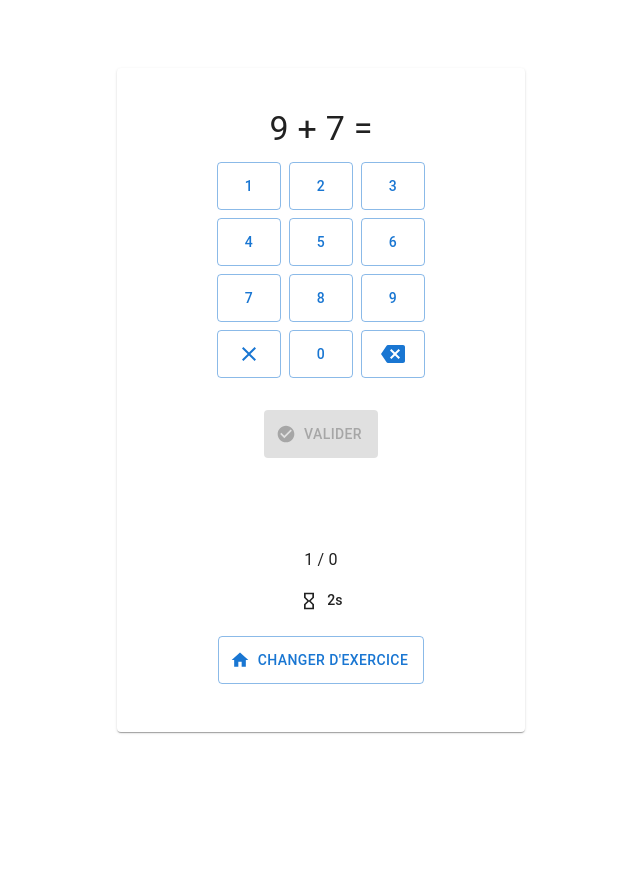
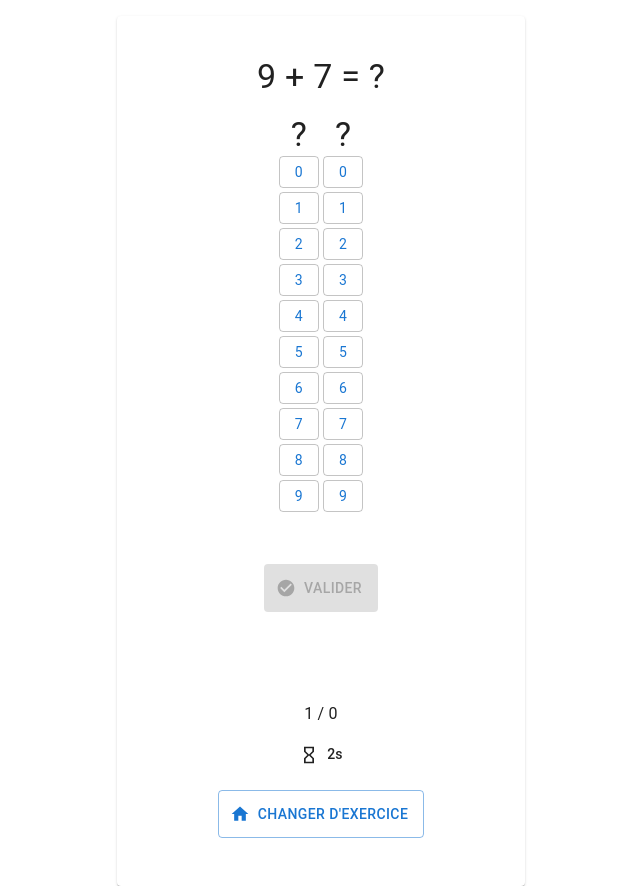
Before and after one commit to maelcornil/classe, a React (Vite) app in the folder classe-app/: page /exercice in a window 1280 px wide. Both pictures are taken after a click on the button "DÉMARRER". Shown: the whole page, without its empty margins (319-959 px from the left). Before the commit the page ends 800 px from the top, so only its background shows below. Built offline with nearby package versions, Linux system fonts and the light colour scheme.

Commit message:
Change numeric keypad

```diff
--- a/classe-app/src/Exercises.tsx
+++ b/classe-app/src/Exercises.tsx
@@ -1,5 +1,12 @@
 import { useState, useEffect, useRef, useCallback } from "react";
-import { Box, Card, CardContent, Typography, Grid, Button } from "@mui/material";
+import {
+  Box,
+  Card,
+  CardContent,
+  Typography,
+  Grid,
+  Button,
+} from "@mui/material";
 import CheckCircleIcon from "@mui/icons-material/CheckCircle";
 import CancelIcon from "@mui/icons-material/Cancel";
 import PlayArrowIcon from "@mui/icons-material/PlayArrow";
@@ -103,7 +110,7 @@ export default function Exercises(): JSX.Element {
   });
 
   const [exercise, setExercise] = useState<Exercise | null>(null);
-  const [input, setInput] = useState("");
+  const [userDigits, setUserDigits] = useState<(number | null)[]>([]);
   const [validated, setValidated] = useState<null | boolean>(null);
   const [currentSeries, setCurrentSeries] = useState(0);
   const [results, setResults] = useState<ExerciseResult[]>([]);
@@ -114,7 +121,6 @@ export default function Exercises(): JSX.Element {
   const timerRef = useRef<NodeJS.Timeout | null>(null);
   const navigate = useNavigate();
 
-  // Charger les paramètres depuis l'URL
   useEffect(() => {
     const searchParams = new URLSearchParams(window.location.search);
     const getInt = (key: string, def: number) =>
@@ -151,8 +157,7 @@ export default function Exercises(): JSX.Element {
     setExerciseAttempts(0);
     setCurrentSeries(1);
     setResults([]);
-    setExercise(
-        generateExercise(
+    const ex = generateExercise(
         params.mind1,
         params.maxd1,
         params.mind2,
@@ -160,9 +165,9 @@ export default function Exercises(): JSX.Element {
         params.minres,
         params.maxres,
         params.operator
-        )
     );
-    setInput("");
+    setExercise(ex);
+    setUserDigits(Array(ex.answer.toString().length).fill(null));
     setValidated(null);
     setTime(0);
     timerRef.current = setInterval(() => setTime((prev) => prev + 1), 1000);
@@ -178,8 +183,9 @@ export default function Exercises(): JSX.Element {
   };
 
   const checkAnswer = () => {
-    if (!exercise || !input) return;
-    const userVal = parseInt(input, 10);
+    if (!exercise) return;
+    const userVal = parseInt(userDigits.map((d) => d ?? "").join(""), 10);
+    if (isNaN(userVal)) return;
 
     let expected: number;
     if (params.hole === 0) {
@@ -192,10 +198,7 @@ export default function Exercises(): JSX.Element {
     setValidated(isCorrect);
     setExerciseAttempts((prev) => prev + 1);
 
-    if (
-        currentSeries === params.series &&
-        (isCorrect || params.mode === 0)
-    )
+    if (currentSeries === params.series && (isCorrect || params.mode === 0))
       stopTimer();
   };
 
@@ -207,7 +210,7 @@ export default function Exercises(): JSX.Element {
         ...prev,
         {
           ...exercise,
-          userAnswer: parseInt(input, 10),
+          userAnswer: parseInt(userDigits.map((d) => d ?? "").join(""), 10),
           correct: validated,
           attempts: exerciseAttempts,
         },
@@ -219,8 +222,7 @@ export default function Exercises(): JSX.Element {
       return;
     }
 
-    setExercise(
-        generateExercise(
+    const ex = generateExercise(
         params.mind1,
         params.maxd1,
         params.mind2,
@@ -228,24 +230,17 @@ export default function Exercises(): JSX.Element {
         params.minres,
         params.maxres,
         params.operator
-        )
     );
-    setInput("");
+    setExercise(ex);
+    setUserDigits(Array(ex.answer.toString().length).fill(null));
     setExerciseAttempts(0);
     setValidated(null);
     setCurrentSeries((prev) => prev + 1);
   };
 
-  const handleNumberClick = (num: number) => {
-    setInput((prev) =>
-        params.line === 0 ? num.toString() + prev : prev + num.toString()
-    );
-  };
-
-  const handleBackspace = () => setInput((prev) => prev.slice(0, -1));
-  const handleClear = () => setInput("");
   const restartExercise = () => {
-    setInput("");
+    if (!exercise) return;
+    setUserDigits(Array(exercise.answer.toString().length).fill(null));
     setValidated(null);
   };
 
@@ -268,9 +263,10 @@ export default function Exercises(): JSX.Element {
           sx={{
             display: "flex",
             justifyContent: "center",
-            alignItems: "center",
+            alignItems: "flex-start",
             width: "100vw",
-            height: "100vh",
+            minHeight: "100vh",
+            pt: 2,
           }}
       >
         <Card sx={{ p: 3, minWidth: 360, textAlign: "center" }}>
@@ -291,8 +287,10 @@ export default function Exercises(): JSX.Element {
                   {params.line === 1 ? (
                       <Typography translate="no" variant="h4" gutterBottom>
                         {exercise.a} {operatorSymbol}{" "}
-                        {params.hole === 1 ? input || "?" : exercise.b} ={" "}
-                        {params.hole === 0 ? input || " " : exercise.answer}
+                        {params.hole === 1
+                            ? userDigits.join("") || "?"
+                            : exercise.b}{" "}
+                        = {params.hole === 1 ? exercise.b : "?"}
                       </Typography>
                   ) : (
                       <Box display="inline-block" textAlign="right" mb={2}>
@@ -310,18 +308,50 @@ export default function Exercises(): JSX.Element {
                             }}
                         />
                         <Typography variant="h4" translate="no">
-                          {input || <span>&nbsp;</span>}
+                          {userDigits.join("") || <span>&nbsp;</span>}
                         </Typography>
                       </Box>
                   )}
 
+                  <Box display="flex" justifyContent="center" gap={0.5} mt={2}>
+                    {exercise.answer
+                        .toString()
+                        .split("")
+                        .map((_, idx) => (
+                            <Box key={idx} display="flex" flexDirection="column" alignItems="center" gap={0}>
+                              <Typography variant="h4">
+                                {userDigits[idx] !== null ? userDigits[idx] : "?"}
+                              </Typography>
                               <NumericKeypad
-                      onNumberClick={handleNumberClick}
-                      onBackspace={handleBackspace}
-                      onClear={handleClear}
+                                  onNumberClick={(num) =>
+                                      setUserDigits((prev) => {
+                                        const copy = [...prev];
+                                        copy[idx] = num;
+                                        return copy;
+                                      })
+                                  }
+                                  onBackspace={() =>
+                                      setUserDigits((prev) => {
+                                        const copy = [...prev];
+                                        copy[idx] = null;
+                                        return copy;
+                                      })
+                                  }
+                                  onClear={() =>
+                                      setUserDigits((prev) => {
+                                        const copy = [...prev];
+                                        copy[idx] = null;
+                                        return copy;
+                                      })
+                                  }
                                   disabled={validated !== null}
-                      showBack={params.line !== 0}
+                                  showBack={false}
+                                  selectedNumber={userDigits[idx]}
                               />
+                            </Box>
+                        ))}
+                  </Box>
+
 
                   <Grid
                       container
@@ -335,7 +365,7 @@ export default function Exercises(): JSX.Element {
                           <Button
                               variant="contained"
                               onClick={checkAnswer}
-                              disabled={!input}
+                              disabled={userDigits.includes(null)}
                               sx={{ minHeight: 48 }}
                               startIcon={<CheckCircleIcon />}
                           >
@@ -399,11 +429,18 @@ export default function Exercises(): JSX.Element {
                     <Typography translate="no" variant="subtitle1">
                       {currentSeries} / {params.series}
                     </Typography>
-                    <Typography mt={2} translate="no" variant="subtitle2" display="flex" alignItems="center" justifyContent="center" gap={1}>
+                    <Typography
+                        mt={2}
+                        translate="no"
+                        variant="subtitle2"
+                        display="flex"
+                        alignItems="center"
+                        justifyContent="center"
+                        gap={1}
+                    >
                       <HourglassEmptyIcon fontSize="small" />
                       {time}s
                     </Typography>
-
                   </Box>
                 </>
             )}
@@ -444,7 +481,9 @@ export default function Exercises(): JSX.Element {
                           </Typography>
 
                           {params.mode === 0 && (
-                              <Typography>Votre réponse: {res.userAnswer}</Typography>
+                              <Typography>
+                                Votre réponse: {res.userAnswer}
+                              </Typography>
                           )}
                           {params.mode === 1 && res.attempts > 1 && (
                               <Typography>{res.attempts - 1} erreur(s)</Typography>
--- a/classe-app/src/NumericKeypad.tsx
+++ b/classe-app/src/NumericKeypad.tsx
@@ -9,6 +9,7 @@ interface NumericKeypadProps {
   disabled?: boolean;
   showClear?: boolean;
   showBack?: boolean;
+  selectedNumber?: number | null;
 }
 
 export default function NumericKeypad({
@@ -18,19 +19,25 @@ export default function NumericKeypad({
                                         disabled = false,
                                         showClear = true,
                                         showBack = true,
-
+                                        selectedNumber = null,
                                       }: NumericKeypadProps): JSX.Element {
   const keypad: (number | "back" | "clear")[][] = [
-    [1, 2, 3],
-    [4, 5, 6],
-    [7, 8, 9],
-    ["clear", 0, "back"],
+    [0],
+    [1],
+    [2],
+    [3],
+    [4],
+    [5],
+    [6],
+    [7],
+    [8],
+    [9],
   ];
 
   return (
       <Box mb={2}>
         {keypad.map((row, rowIndex) => (
-        <Grid container spacing={1} justifyContent="center" key={rowIndex} sx={{ mb: 1 }}>
+            <Grid container spacing={1} justifyContent="center" key={rowIndex} sx={{ mb: 0.5 }}>
               {row.map((key) => (
                   <Grid item key={String(key)}>
                     {key === "back" ? (
@@ -38,32 +45,48 @@ export default function NumericKeypad({
                             <Button
                                 onClick={onBackspace}
                                 variant="outlined"
-                          sx={{ minWidth: 64, height: 48 }}
+                                sx={{ minWidth: 32, height: 32 }}
                                 disabled={disabled}
                             >
                               <BackspaceIcon />
                             </Button>
-                  ) : <Box sx={{ minWidth: 64, height: 48 }} />
+                        ) : (
+                            <Box sx={{ minWidth: 32, height: 32 }} />
+                        )
                     ) : key === "clear" ? (
                         showClear ? (
                             <Button
                                 onClick={onClear}
                                 variant="outlined"
-                          sx={{ minWidth: 64, height: 48 }}
+                                sx={{ minWidth: 32, height: 32 }}
                                 disabled={disabled}
                             >
                               <ClearIcon />
                             </Button>
-                  ) : <Box sx={{ minWidth: 64, height: 48 }} />
+                        ) : (
+                            <Box sx={{ minWidth: 32, height: 32 }} />
+                        )
                     ) : (
                         <Button
                             onClick={() => onNumberClick(key as number)}
                             variant="outlined"
-                  sx={{ minWidth: 64, height: 48 }}
+                            sx={{
+                              minWidth: 32,
+                              height: 32,
+                              border: selectedNumber === key ? "2px solid #1976d2 !important" : "1px solid rgba(0,0,0,0.23)",
+                              fontWeight: selectedNumber === key ? "bold" : "normal",
+                              "&:focus": { outline: "none", boxShadow: "none" },
+                              "&:hover": {
+                                border: selectedNumber === key ? "2px solid #1976d2 !important" : undefined,
+                                backgroundColor: "rgba(25, 118, 210, 0.08)",
+                              },
+                            }}
                             disabled={disabled}
                         >
                           {key}
                         </Button>
+
+
                     )}
                   </Grid>
               ))}
```
Lines whose indentation alone changed are shown as unchanged.
